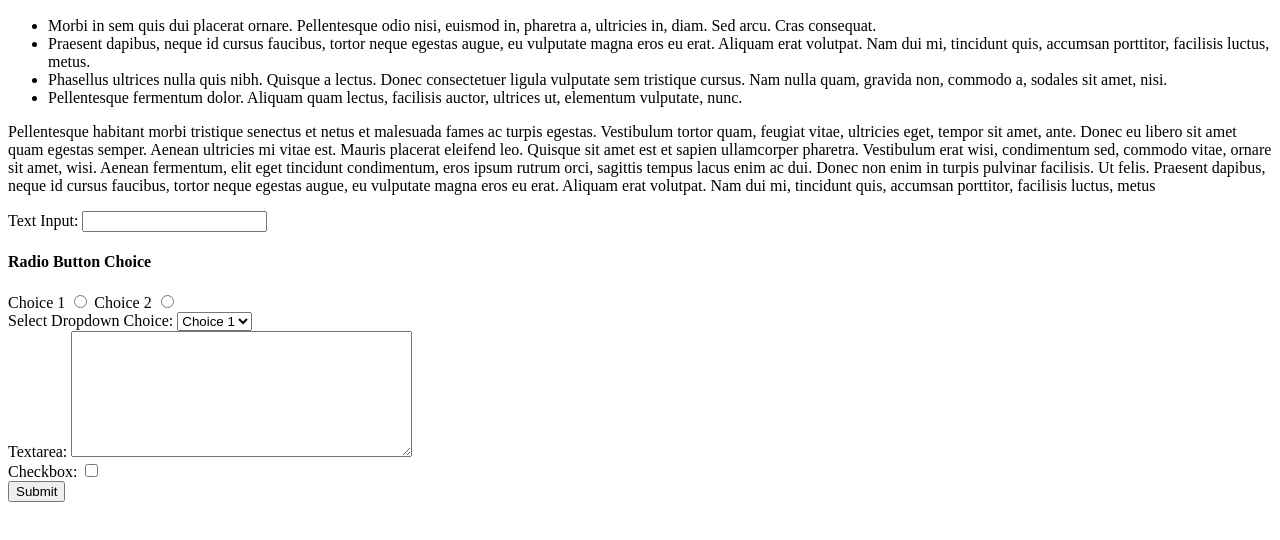
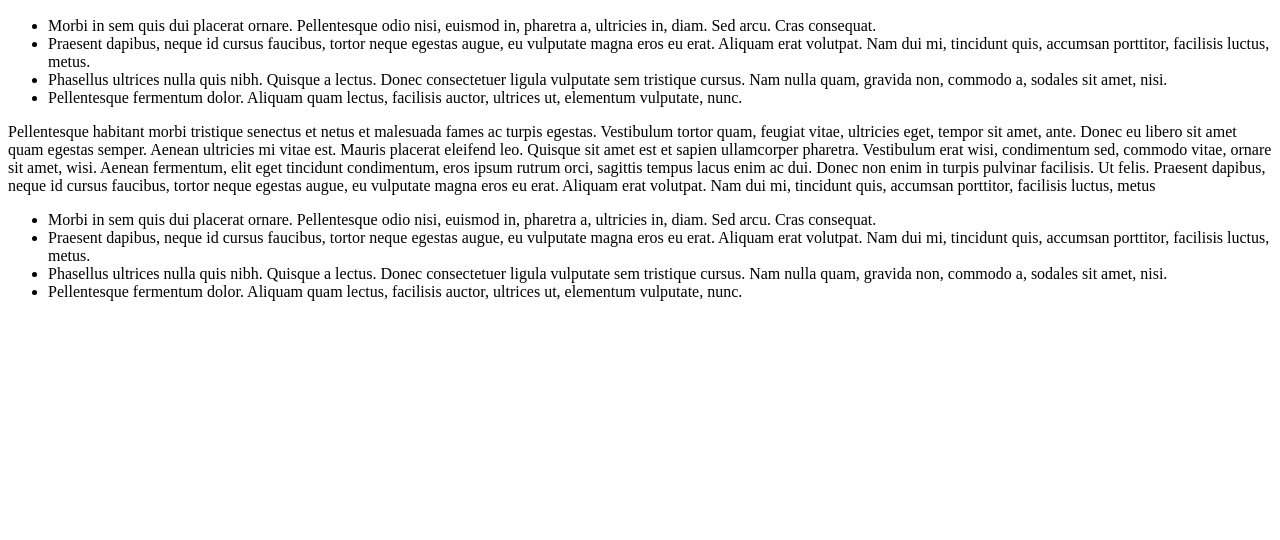
Before and after one commit to kasiak501/nauka-gita, a plain HTML site: page index.html in a window 1280 px wide. Shown: the part 110-650 px from the top of the page. Drawn offline with Linux system fonts and the light colour scheme.

Commit message:
Change form to unordered list

```diff
--- a/index.html
+++ b/index.html
@@ -19,43 +19,14 @@
 
  <p>Pellentesque habitant morbi tristique senectus et netus et malesuada fames ac turpis egestas. Vestibulum tortor quam, feugiat vitae, ultricies eget, tempor sit amet, ante. Donec eu libero sit amet quam egestas semper. Aenean ultricies mi vitae est. Mauris placerat eleifend leo. Quisque sit amet est et sapien ullamcorper pharetra. Vestibulum erat wisi, condimentum sed, commodo vitae, ornare sit amet, wisi. Aenean fermentum, elit eget tincidunt condimentum, eros ipsum rutrum orci, sagittis tempus lacus enim ac dui. Donec non enim in turpis pulvinar facilisis. Ut felis. Praesent dapibus, neque id cursus faucibus, tortor neque egestas augue, eu vulputate magna eros eu erat. Aliquam erat volutpat. Nam dui mi,
      tincidunt quis, accumsan porttitor, facilisis luctus, metus</p>
-    <form action="#" method="post">
-    <div>
-         <label for="name">Text Input:</label>
-         <input type="text" name="name" id="name" value="" tabindex="1" />
-    </div>
+    <ul>
+   <li>Morbi in sem quis dui placerat ornare. Pellentesque odio nisi, euismod in, pharetra a, ultricies in, diam. Sed arcu. Cras consequat.</li>
+   <li>Praesent dapibus, neque id cursus faucibus, tortor neque egestas augue, eu vulputate magna eros eu erat. Aliquam erat volutpat. Nam dui mi, tincidunt quis, accumsan porttitor, facilisis luctus, metus.</li>
+   <li>Phasellus ultrices nulla quis nibh. Quisque a lectus. Donec consectetuer ligula vulputate sem tristique cursus. Nam nulla quam, gravida non, commodo a, sodales sit amet, nisi.</li>
+   <li>Pellentesque fermentum dolor. Aliquam quam lectus, facilisis auctor, ultrices ut, elementum vulputate, nunc.</li>
+</ul>
 
-    <div>
-         <h4>Radio Button Choice</h4>
 
-         <label for="radio-choice-1">Choice 1</label>
-         <input type="radio" name="radio-choice-1" id="radio-choice-1" tabindex="2" value="choice-1" />
-
-     <label for="radio-choice-2">Choice 2</label>
-         <input type="radio" name="radio-choice-2" id="radio-choice-2" tabindex="3" value="choice-2" />
-    </div>
-
-  <div>
-    <label for="select-choice">Select Dropdown Choice:</label>
-    <select name="select-choice" id="select-choice">
-      <option value="Choice 1">Choice 1</option>
-      <option value="Choice 2">Choice 2</option>
-      <option value="Choice 3">Choice 3</option>
-    </select>
-  </div>
-
-  <div>
-    <label for="textarea">Textarea:</label>
-    <textarea cols="40" rows="8" name="textarea" id="textarea"></textarea>
-  </div>
-
-  <div>
-      <label for="checkbox">Checkbox:</label>
-    <input type="checkbox" name="checkbox" id="checkbox" />
-    </div>
-
-  <div>
-      <input type="submit" value="Submit" />
     </div>
 </form>
 </body>
```
